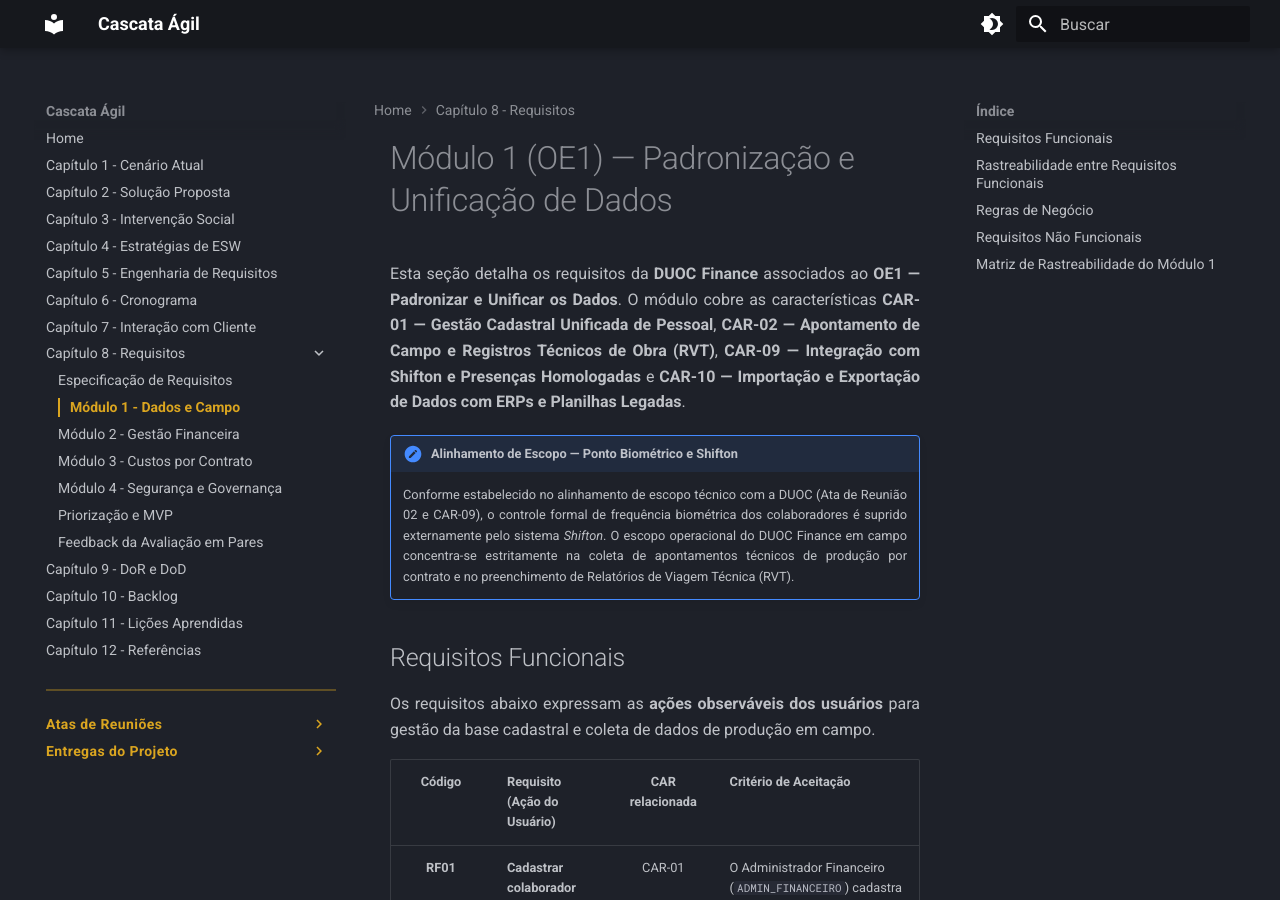
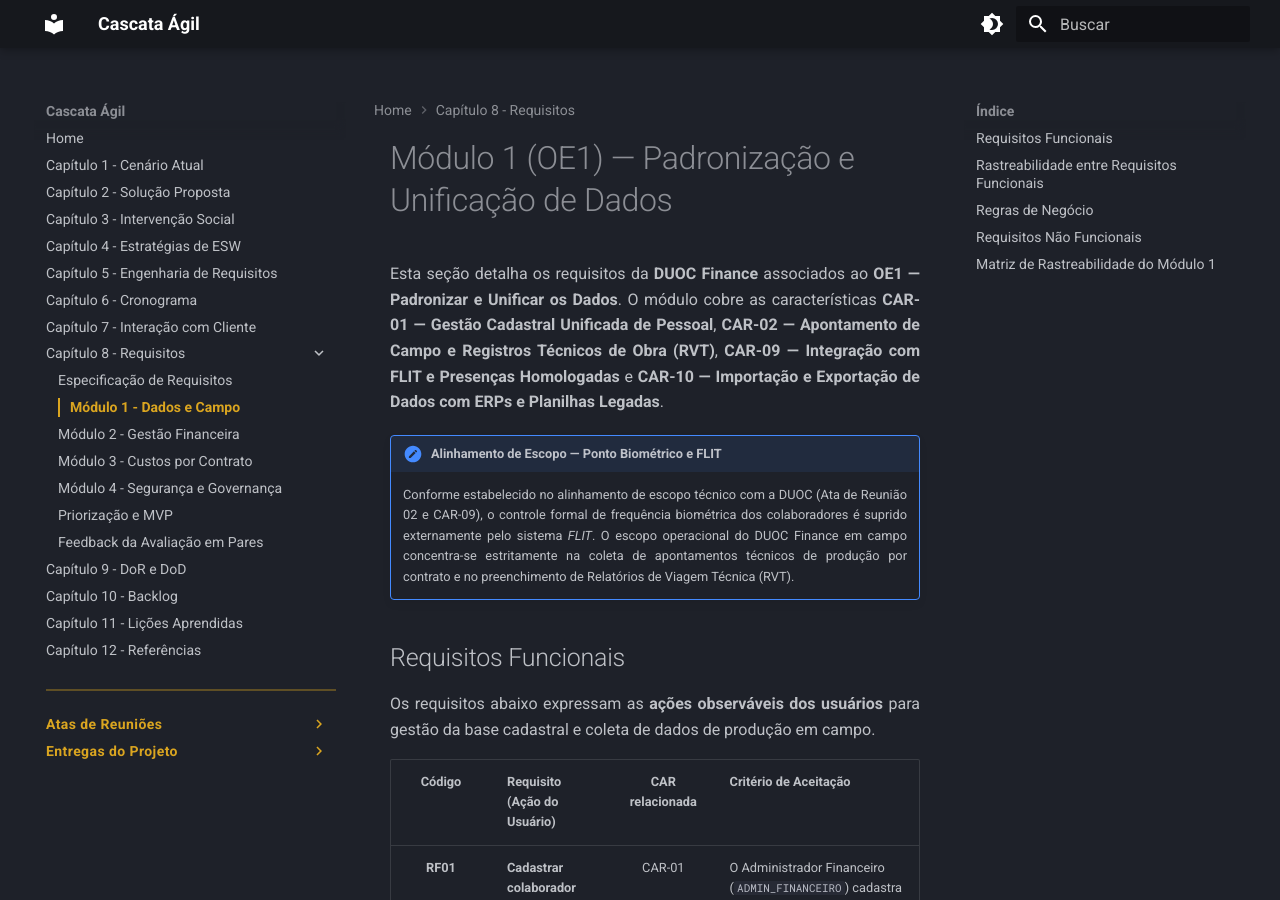
Before and after one commit to mdsreq-fga-unb/REQ-2026.2-T01-DUOC-Finance, an MkDocs documentation site: the page built from docs/requisitos/modulo-1.md, in a window 1280 px wide and 900 px high. Built offline with MkDocs 1.6.1 and Material for MkDocs 9.7.7, drawn with Linux system fonts in a browser that asks for light colours; some of the changed text lies outside the part shown.

Commit message:
docs(requisitos): atualiza referências para FLIT no modulo-1

```diff
--- a/docs/requisitos/modulo-1.md
+++ b/docs/requisitos/modulo-1.md
@@ -1,11 +1,11 @@
 
 # Módulo 1 (OE1) — Padronização e Unificação de Dados
 
-Esta seção detalha os requisitos da **DUOC Finance** associados ao **OE1 — Padronizar e Unificar os Dados**. O módulo cobre as características **CAR-01 — Gestão Cadastral Unificada de Pessoal**, **CAR-02 — Apontamento de Campo e Registros Técnicos de Obra (RVT)**, **CAR-09 — Integração com Shifton e Presenças Homologadas** e **CAR-10 — Importação e Exportação de Dados com ERPs e Planilhas Legadas**.
+Esta seção detalha os requisitos da **DUOC Finance** associados ao **OE1 — Padronizar e Unificar os Dados**. O módulo cobre as características **CAR-01 — Gestão Cadastral Unificada de Pessoal**, **CAR-02 — Apontamento de Campo e Registros Técnicos de Obra (RVT)**, **CAR-09 — Integração com FLIT e Presenças Homologadas** e **CAR-10 — Importação e Exportação de Dados com ERPs e Planilhas Legadas**.
 
-!!! note "Alinhamento de Escopo — Ponto Biométrico e Shifton"
+!!! note "Alinhamento de Escopo — Ponto Biométrico e FLIT"
 
-    Conforme estabelecido no alinhamento de escopo técnico com a DUOC (Ata de Reunião 02 e CAR-09), o controle formal de frequência biométrica dos colaboradores é suprido externamente pelo sistema *Shifton*. O escopo operacional do DUOC Finance em campo concentra-se estritamente na coleta de apontamentos técnicos de produção por contrato e no preenchimento de Relatórios de Viagem Técnica (RVT).
+    Conforme estabelecido no alinhamento de escopo técnico com a DUOC (Ata de Reunião 02 e CAR-09), o controle formal de frequência biométrica dos colaboradores é suprido externamente pelo sistema *FLIT*. O escopo operacional do DUOC Finance em campo concentra-se estritamente na coleta de apontamentos técnicos de produção por contrato e no preenchimento de Relatórios de Viagem Técnica (RVT).
 
 ## Requisitos Funcionais
 
@@ -18,7 +18,7 @@
 | <span id="rf03"></span>**RF03** | **Registrar movimentação funcional** | CAR-01 | O Administrador Financeiro (`ADMIN_FINANCEIRO`) registra afastamentos, férias e rescisões contratuais, atualizando a situação funcional do colaborador no sistema. Em caso de afastamento ou desligamento, o acesso do colaborador à aplicação web responsiva (Web App / PWA) é revogado compulsoriamente na mesma transação de persistência no banco (RN04). |
 | <span id="rf04"></span>**RF04** | **Submeter apontamento de campo** | CAR-02 | Ao término da jornada em obra ou visita técnica, o Técnico de Campo (`TECNICO_CAMPO`) envia pela aplicação web responsiva (Web App / PWA) as horas trabalhadas e o escopo de serviços executado, juntamente com os anexos do apontamento (RF22). O registro é gravado com status inicial "Pendente de Homologação" e disponibilizado para análise do Gestor Operacional de Obras (`GESTOR_OBRAS`) responsável pelo contrato (RN02). |
 | <span id="rf19"></span>**RF19** | **Consultar apontamentos registrados** | CAR-02 | O Técnico de Campo (`TECNICO_CAMPO`) consulta na aplicação web exclusivamente os próprios apontamentos sob o princípio do menor privilégio (RN16), visualizando data, contrato e status ("Pendente de Homologação", "Homologado" ou "Rejeitado"), com acesso ao histórico completo de pareceres de deliberação. |
-| <span id="rf20"></span>**RF20** | **Importar presenças homologadas** | CAR-09 | O Administrador Financeiro (`ADMIN_FINANCEIRO`) seleciona a competência mensal e os contratos de obras e importa as presenças homologadas disponibilizadas pelo painel (*dashboard*) do sistema externo *Shifton*. Os registros importados são vinculados a cada colaborador e contrato na competência selecionada, viabilizando a apuração financeira de horas sem modificar os dados de origem no *Shifton* (RN10). |
+| <span id="rf20"></span>**RF20** | **Importar presenças homologadas** | CAR-09 | O Administrador Financeiro (`ADMIN_FINANCEIRO`) seleciona a competência mensal e os contratos de obras e importa as presenças homologadas disponibilizadas pelo painel (*dashboard*) do sistema externo *FLIT*. Os registros importados são vinculados a cada colaborador e contrato na competência selecionada, viabilizando a apuração financeira de horas sem modificar os dados de origem no *FLIT* (RN10). |
 | <span id="rf22"></span>**RF22** | **Anexar evidências e geolocalização ao apontamento** | CAR-02 | Durante o preenchimento de um apontamento na aplicação web responsiva, o Técnico de Campo (`TECNICO_CAMPO`) anexa fotos ou comprovantes da atividade, e o sistema captura a geolocalização do dispositivo quando a permissão do navegador estiver concedida. Os arquivos e coordenadas são vinculados ao registro, a lista de anexos pode ser revisada e qualquer item pode ser removido antes da submissão; a ausência de sinal de GPS ou recusa de permissão não impede o envio das evidências (RN24). |
 | <span id="rf25"></span>**RF25** | **Cadastrar tipo de contratação do colaborador** | CAR-01 | No cadastro ou atualização de colaborador, o Administrador Financeiro (`ADMIN_FINANCEIRO`) seleciona o enquadramento de contratação entre Diarista, CLT ou Prestador de Serviço, determinando as regras de apuração de diárias e custos aplicáveis (RN22). |
 | <span id="rf26"></span>**RF26** | **Consultar histórico de alterações cadastrais e bancárias** | CAR-01 | O Administrador Financeiro (`ADMIN_FINANCEIRO`) e o próprio colaborador consultam o histórico da ficha cadastral, visualizando cada versão anterior dos dados pessoais e bancários com indicação do campo modificado, autor da alteração e carimbo temporal UTC (RN23). |
@@ -93,7 +93,7 @@
 | **RNF03** | OE1 | CAR-01 | Reunião 04, LGPD Art. 6º | — | **CT-M1-07:** Validar aplicação de criptografia AES-256 na base de dados e TLS 1.3 nas conexões de rede. |
 | **RNF04** | OE1 | CAR-02 | Reunião 03, Feedback FB-06 | — | **CT-M1-08:** Avaliar, em teste de usabilidade com usuários em primeiro uso e sem treinamento, a conclusão do apontamento em no máximo 5 passos/telas com taxa de conclusão bem-sucedida ≥ 90%. |
 | **RF19** | OE1 | CAR-02 | Feedback FB-03, Reunião 03 | RN16 | **CT-M1-09:** Consultar a listagem de apontamentos próprios e validar exibição de status e histórico, bloqueando o acesso a registros de outros colaboradores. |
-| **RF20** | OE1 | CAR-09 | Reunião 02, Reunião 05 (Shifton) | RN10 | **CT-M1-10:** Importar presenças homologadas do *Shifton* para uma competência e validar vínculo por colaborador e contrato, sem alteração dos dados de origem. |
+| **RF20** | OE1 | CAR-09 | Reunião 02, Reunião 05 (FLIT) | RN10 | **CT-M1-10:** Importar presenças homologadas do *FLIT* para uma competência e validar vínculo por colaborador e contrato, sem alteração dos dados de origem. |
 | **RF22** | OE1 | CAR-02 | Reunião 03, Feedback FB-11 | RN24 | **CT-M1-11:** Anexar fotos e comprovantes a um apontamento em preenchimento, validar a tentativa de captura da geolocalização, o vínculo dos arquivos e coordenadas ao registro e a possibilidade de remover anexos antes da submissão, inclusive quando a localização estiver indisponível. |
 | **RF25** | OE1 | CAR-01 | Reunião 01, Reunião 04 | RN22 | **CT-M1-12:** Cadastrar e atualizar o tipo de contratação de um colaborador com as opções Diarista, CLT e Prestador de Serviço e validar o vínculo correto ao perfil. |
 | **RF26** | OE1 | CAR-01 | Reunião 04, LGPD | RN23 | **CT-M1-13:** Consultar o histórico de alterações cadastrais e bancárias de um colaborador e validar exibição do valor anterior, autor, data/hora e campo alterado. |
```
